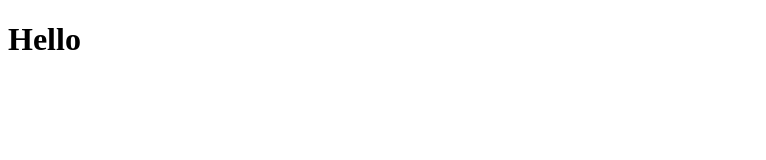
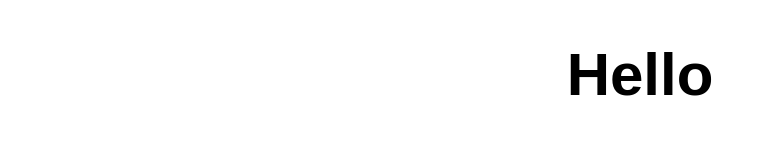
Before and after one commit to ValeriaKhristinina/learnJS, a plain HTML site: page webpack_example/assets/index.html in a window 1280 px wide. Shown: the whole page, without its empty margins (0-766 px from the left). Drawn offline with Linux system fonts and the light colour scheme.

Commit message:
Add fonts

```diff
--- a/webpack_example/assets/index.html
+++ b/webpack_example/assets/index.html
@@ -4,10 +4,11 @@
   <meta charset="UTF-8">
   <meta name="viewport" content="width=device-width, initial-scale=1.0">
   <meta http-equiv="X-UA-Compatible" content="ie=edge">
+  <link rel="stylesheet" href="../css/style.css">
   <script src="../dist/build.js"></script>
   <title>Document</title>
 </head>
 <body>
-  <h1>Hello</h1>
+  <h1 class="title">Hello</h1>
 </body>
 </html>
--- /dev/null
+++ b/webpack_example/css/style.css
@@ -0,0 +1,17 @@
+.title{
+  font-family: "helvetica" , sans-serif;
+  font-family: "BlinkMacSystemFont";
+  font-family: "San Francisco";
+  font-family: "HelveticaNeue-Light";
+  font-family: "Helvetica Neue Light";
+  font-family: "Helvetica Neue";
+  font-family: "Segoe UI";
+  font-family: "Fira Sans";
+  font-family:  Roboto;
+  font-family: Oxygen;
+  font-family: Ubuntu;
+  font-family: Droid Sans;
+  font-family: Arial;
+  font-size: 60px;
+  text-align: center;
+}
```
